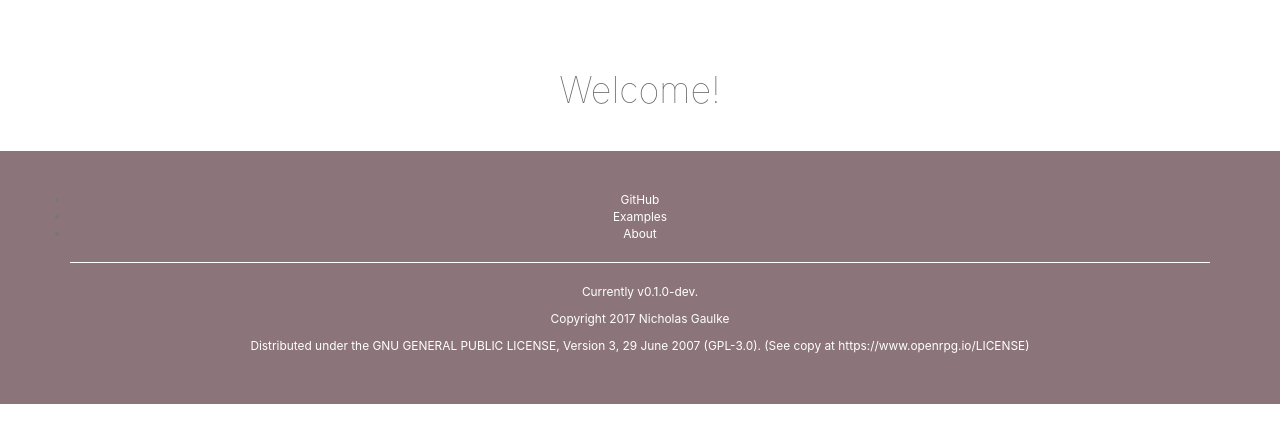
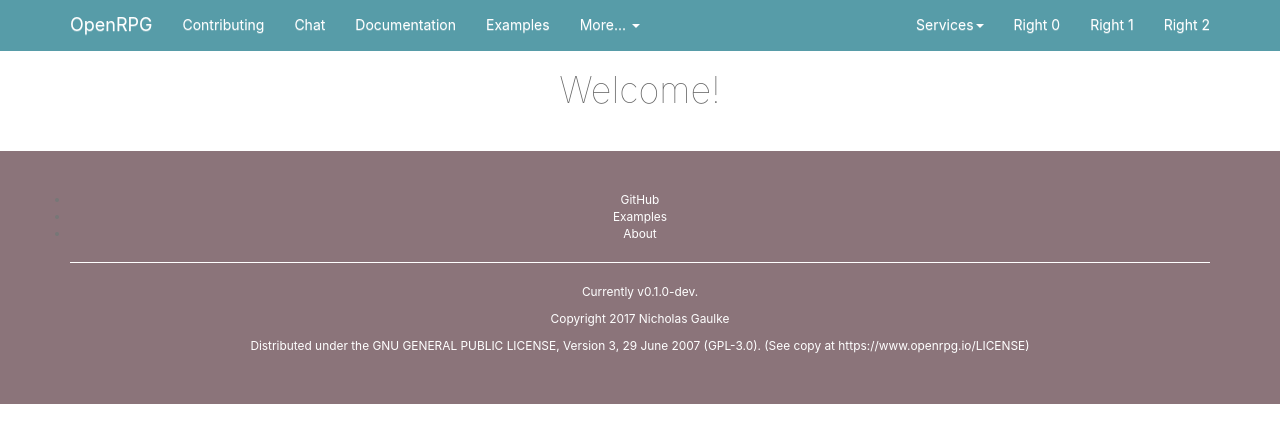
Before and after one commit to incomingstick/OpenRPG, a Jekyll site: the page built from docs/index.html, in a window 1280 px wide. Shown: the top 443 px of the page. Built offline with Jekyll 4.4.1, drawn with Linux system fonts in a browser that asks for light colours; nearby versions of some CDN libraries.

Commit message:
updated navbar color

```diff
--- a/docs/css/style.css
+++ b/docs/css/style.css
@@ -62,6 +62,11 @@ a, a:hover, a:active, a:visited {
 h1, h2, h3 {
 	color: #666;
 	font-weight: 100;
+}
+
+.nav>li>a:focus, .nav>li>a:hover {
+    text-decoration: none;
+    background-color: #328b7f;
 }
 
 /*Subcategory xmlpackage mobile styles*/
@@ -1286,9 +1291,7 @@ a.brand-links {
 	}
 
 	.navbar-static-top {
-        background-image: -webkit-linear-gradient(#fff 0%, #fff 100%);
-        background-image: -o-linear-gradient(#fff 0%, #fff 100%);
-        background-image: linear-gradient(#fff 0%, #fff 100%);
+        background-color: #579ca8;
         width: 100%;
     }
 
```
